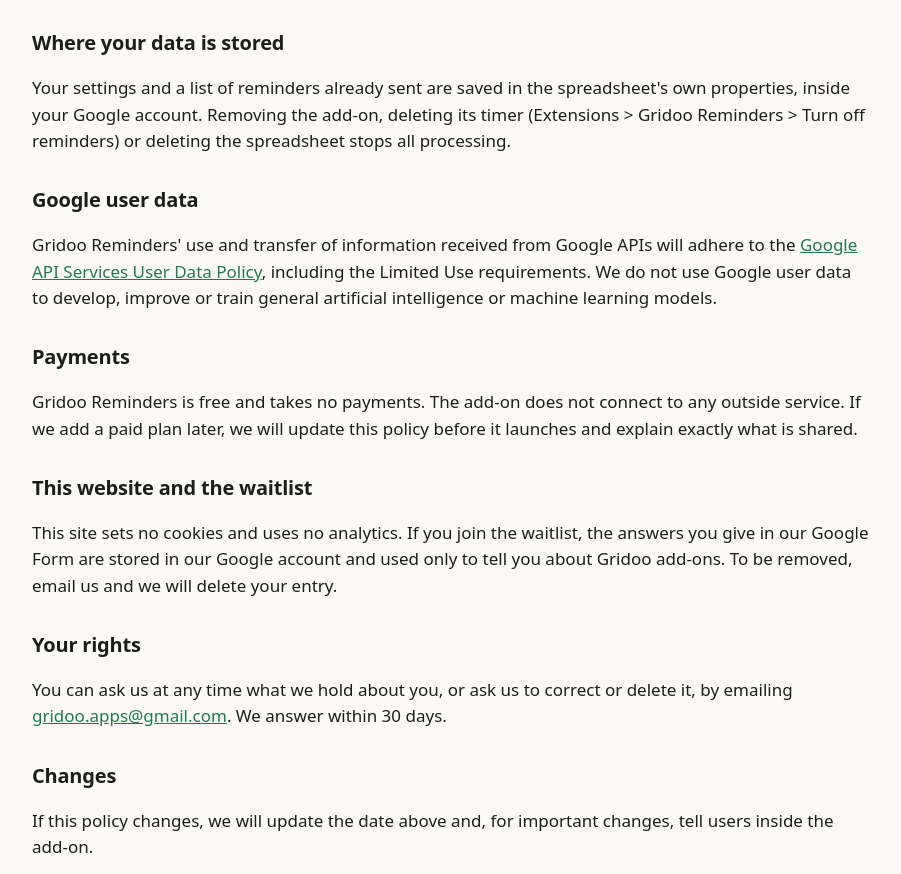
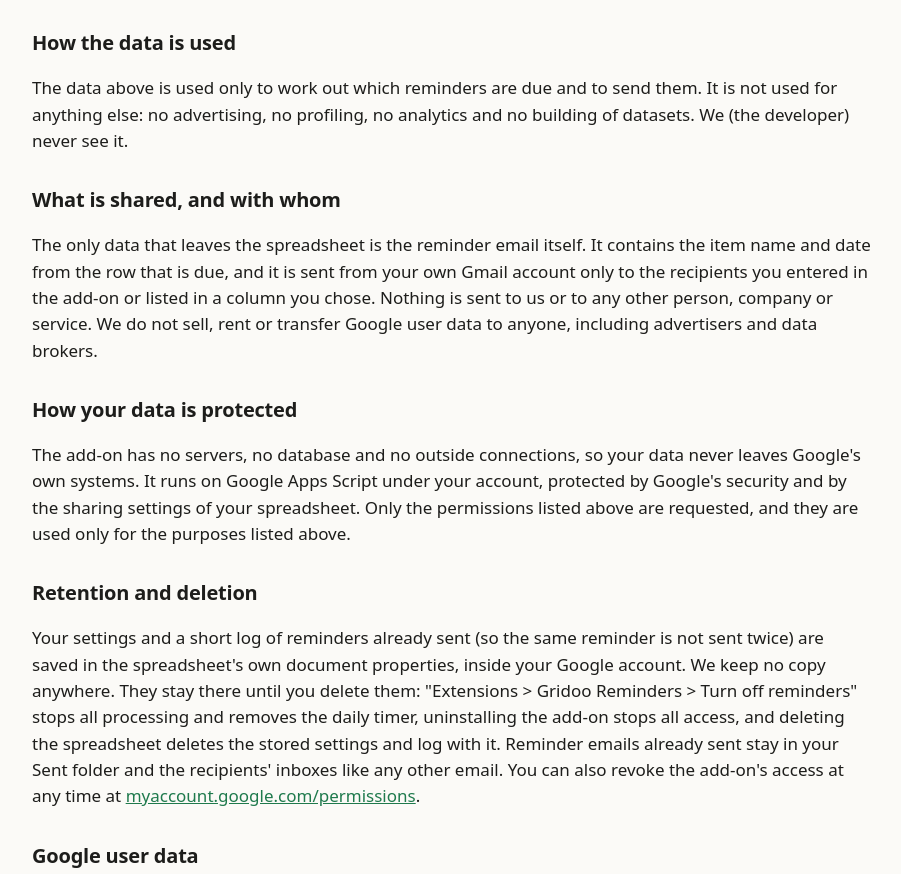
Before and after one commit to gridoo-apps/gridoo-apps.github.io, a plain HTML site: page privacy.html in a window 1280 px wide. Shown: the part 700-1574 px from the top of the page, without its empty margins (188-1089 px from the left). Drawn offline with Linux system fonts and the light colour scheme.

Commit message:
Privacy policy: add data use, sharing, protection and retention sections

```diff
--- a/privacy.html
+++ b/privacy.html
@@ -23,7 +23,7 @@
 <div class="wrap">
   <header><a href="/" style="color:inherit;text-decoration:none">📅 Gridoo Reminders</a></header>
   <h1>Privacy policy</h1>
-  <p>Last updated: November 14, 2026</p>
+  <p>Last updated: November 18, 2026</p>
   <p>This policy explains what the Gridoo Reminders add-on for Google Sheets ("the add-on") and this website do with your information. Gridoo ("we") is an independent developer. Contact: <a href="mailto:gridoo.apps@gmail.com">gridoo.apps@gmail.com</a>.</p>
 
   <h2>The short version</h2>
@@ -41,8 +41,17 @@
     <li><b>A sidebar.</b> Shows the settings screen inside Google Sheets.</li>
   </ul>
 
-  <h2>Where your data is stored</h2>
-  <p>Your settings and a list of reminders already sent are saved in the spreadsheet's own properties, inside your Google account. Removing the add-on, deleting its timer (Extensions &gt; Gridoo Reminders &gt; Turn off reminders) or deleting the spreadsheet stops all processing.</p>
+  <h2>How the data is used</h2>
+  <p>The data above is used only to work out which reminders are due and to send them. It is not used for anything else: no advertising, no profiling, no analytics and no building of datasets. We (the developer) never see it.</p>
+
+  <h2>What is shared, and with whom</h2>
+  <p>The only data that leaves the spreadsheet is the reminder email itself. It contains the item name and date from the row that is due, and it is sent from your own Gmail account only to the recipients you entered in the add-on or listed in a column you chose. Nothing is sent to us or to any other person, company or service. We do not sell, rent or transfer Google user data to anyone, including advertisers and data brokers.</p>
+
+  <h2>How your data is protected</h2>
+  <p>The add-on has no servers, no database and no outside connections, so your data never leaves Google's own systems. It runs on Google Apps Script under your account, protected by Google's security and by the sharing settings of your spreadsheet. Only the permissions listed above are requested, and they are used only for the purposes listed above.</p>
+
+  <h2>Retention and deletion</h2>
+  <p>Your settings and a short log of reminders already sent (so the same reminder is not sent twice) are saved in the spreadsheet's own document properties, inside your Google account. We keep no copy anywhere. They stay there until you delete them: "Extensions &gt; Gridoo Reminders &gt; Turn off reminders" stops all processing and removes the daily timer, uninstalling the add-on stops all access, and deleting the spreadsheet deletes the stored settings and log with it. Reminder emails already sent stay in your Sent folder and the recipients' inboxes like any other email. You can also revoke the add-on's access at any time at <a href="https://myaccount.google.com/permissions">myaccount.google.com/permissions</a>.</p>
 
   <h2>Google user data</h2>
   <p>Gridoo Reminders' use and transfer of information received from Google APIs will adhere to the <a href="https://developers.google.com/terms/api-services-user-data-policy">Google API Services User Data Policy</a>, including the Limited Use requirements. We do not use Google user data to develop, improve or train general artificial intelligence or machine learning models.</p>
```
